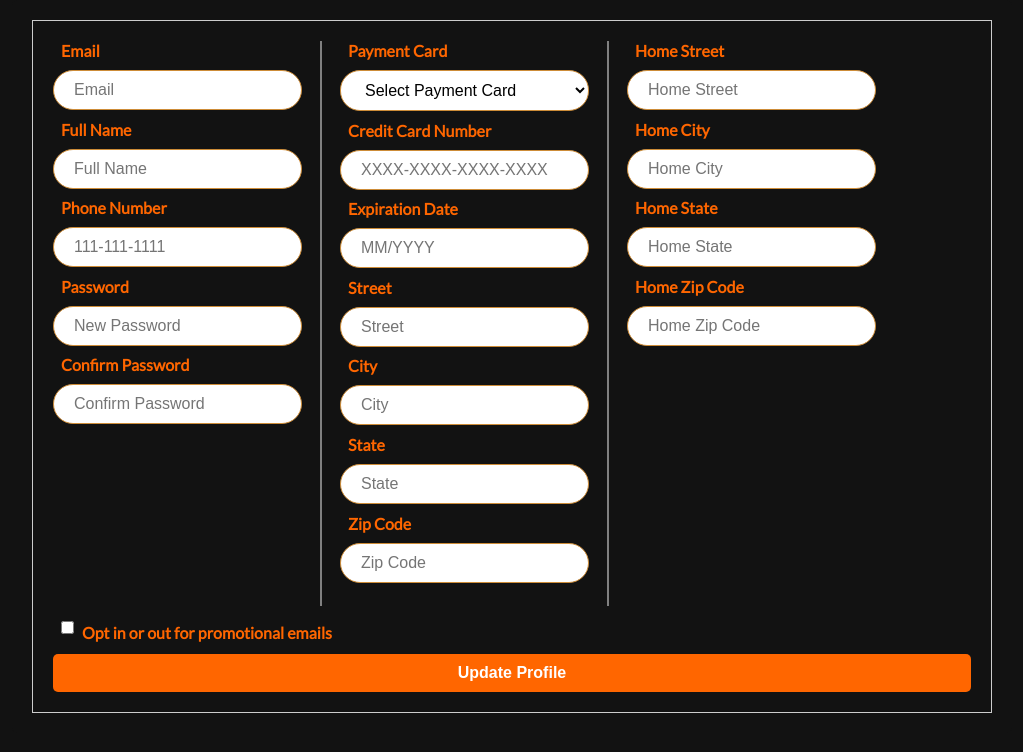
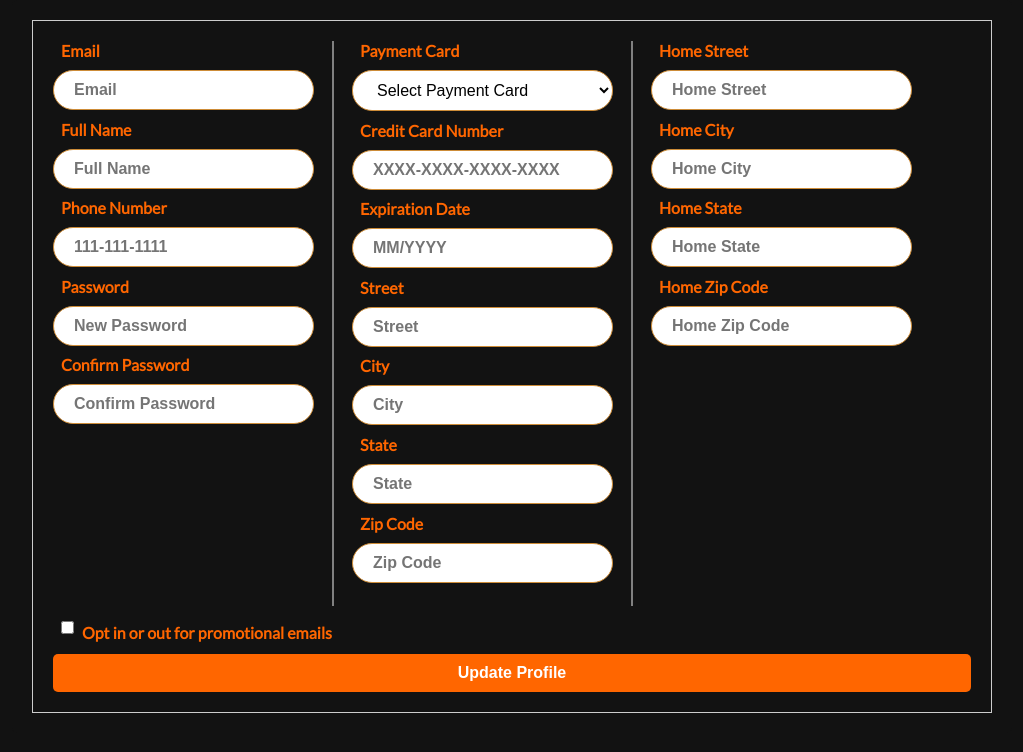
Before and after one commit to Cucumbercon/Cinema-Project, a React (Create React App) app in the folder web/: page /updateprofile in a window 1280 px wide. Shown: the top 752 px of the page, without its empty margins (128-1151 px from the left). Built offline with nearby package versions, Linux system fonts and the light colour scheme; no server answers; a web font is replaced by a local one.

Commit message:
made bold inputs

```diff
--- a/web/src/pages/Users/UpdateProfile.css
+++ b/web/src/pages/Users/UpdateProfile.css
@@ -92,11 +92,14 @@
     font-size: 16px;
     transition: 0.2s;
     margin-bottom: 0.6rem;
+    font-weight: bold;
 
 }
 
 .input-container input[type="updateemail"] {
     cursor: default;
+    color: rgb(0, 0, 0);
+    font-weight: bold;
 }
 
 .input-container input:focus {
```
